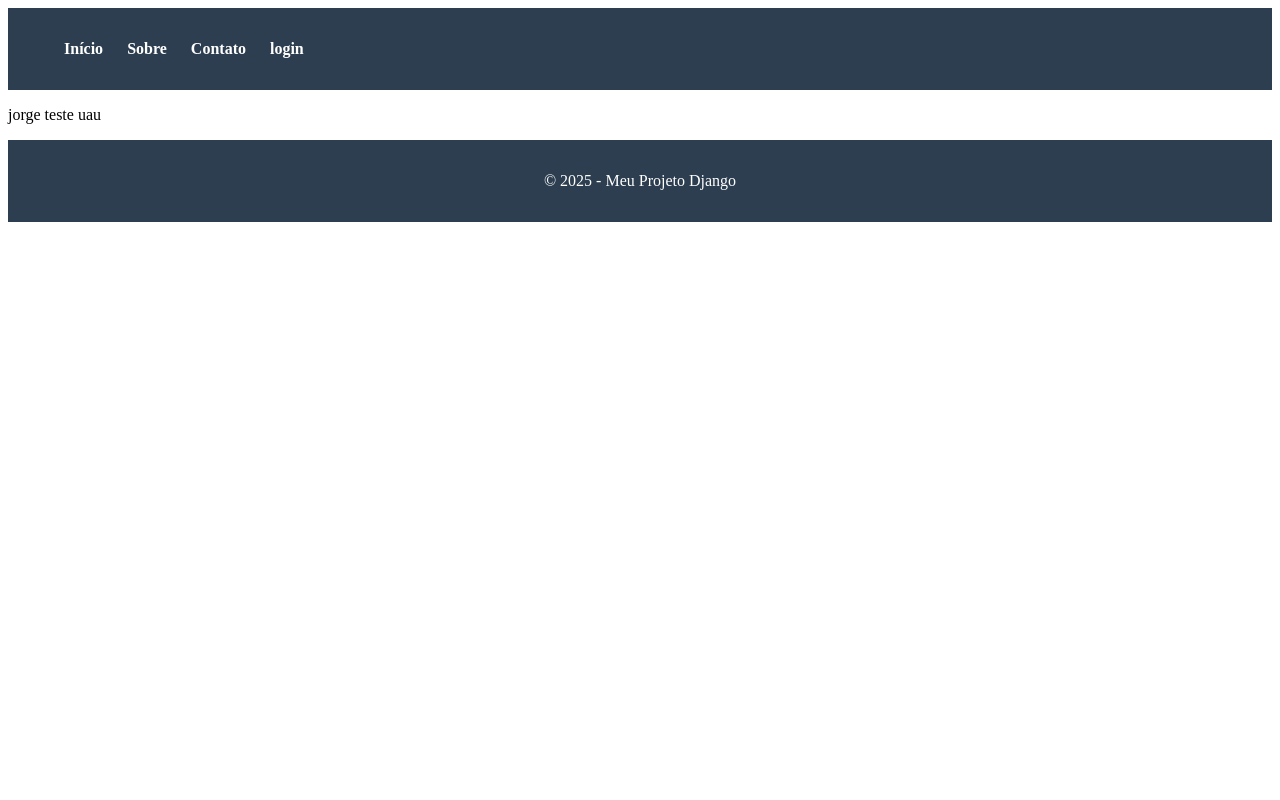
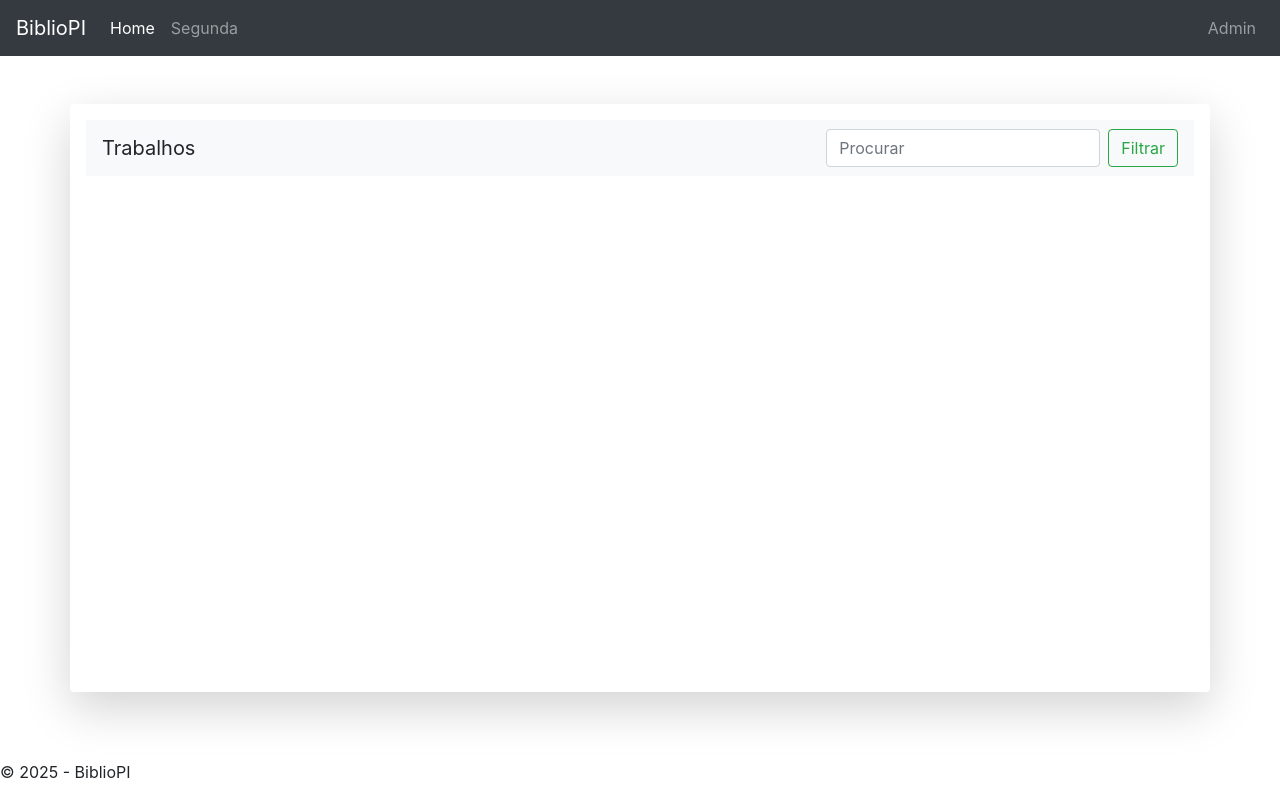
Before and after one commit to Smoothoperatooor/BiblioPI---INFO-G, a Django app: page / in a window 1280 px wide. Run offline with Django 5.2, Linux system fonts and the light colour scheme; data that the repository does not hold is empty.

Commit message:
Add files via upload

```diff
--- a/app/admin.py
+++ b/app/admin.py
@@ -1,7 +1,9 @@
 from django.contrib import admin
 from django.contrib.auth.models import Group
+from .models import *
 
-# Garante que os grupos existem sempre que o admin for carregado
+admin.site.register(Arquivo)
+
 def create_default_groups():
     grupos = ["Aluno", "Professor", "Admin"]
     for nome in grupos:
--- a/app/templates/base.html
+++ b/app/templates/base.html
@@ -7,7 +7,7 @@
     <meta name="viewport" content="width=device-width,initial-scale=1.0">
     <title>Página Inicial</title>
     <!-- Incluindo Bootstrap CSS -->
-    <link rel="stylesheet" href="{% static 'core/css/index.css' %}">
+    <link rel="stylesheet" href="https://cdn.jsdelivr.net/npm/bootstrap@4.3.1/dist/css/bootstrap.min.css" integrity="sha384-ggOyR0iXCbMQv3Xipma34MD+dH/1fQ784/j6cY/iJTQUOhcWr7x9JvoRxT2MZw1T" crossorigin="anonymous">
 </head>
 
 <body>
@@ -19,6 +19,19 @@
     </main>
 
     {% include "partials/footer.html" %}
+
+    <script>
+        const currentLocation = window.location.pathname;
+        const menuItems = document.querySelectorAll('.nav-link');
+
+        menuItems.forEach(link => {
+            if (link.getAttribute('href') === currentLocation) {
+            link.classList.add('active');
+            }
+        });
+    </script>
+
+
 </body>
 
 </html>
--- a/app/templates/index.html
+++ b/app/templates/index.html
@@ -2,6 +2,30 @@
 
 {% block content %}
 
-<p>jorge teste uau</p>
+<div class="mt-5 container shadow-lg p-3 bg-white rounded">
+    <nav class="navbar navbar-light bg-light">
+        <a class="navbar-brand">Trabalhos</a>
+        <form class="form-inline">
+            <input class="form-control mr-sm-2" type="search" placeholder="Procurar" aria-label="Search">
+            <button class="btn btn-outline-success my-2 my-sm-0" type="submit">Filtrar</button>
+        </form>
+    </nav>
+    <div class="overflow-auto" style="height:500px;">
+        <div class="row p-3">
+        {% for arquivos in arquivos %}
+            <div class="col-sm-4 p-3">
+                <div class="card">
+                    <img src="..." class="card-img-top" alt="...">
+                    <div class="card-body">
+                        <h5 class="card-title">{{ arquivos.nome }}</h5>
+                        <p class="card-text">Some quick example text to build on the card title and make up the bulk of the card's content.</p>
+                        <a href="#" class="btn btn-primary">Go somewhere</a>
+                    </div>
+                </div>
+            </div>
+        {% endfor %}
+        </div>
+    </div>
+</div>
 
 {% endblock %}
--- a/app/templates/partials/footer.html
+++ b/app/templates/partials/footer.html
@@ -1,8 +1,8 @@
 {% load static %}
 <head>
-    <link rel="stylesheet" href="{% static 'core/css/index.css' %}">
+    <link rel="stylesheet" href="https://cdn.jsdelivr.net/npm/bootstrap@4.3.1/dist/css/bootstrap.min.css" integrity="sha384-ggOyR0iXCbMQv3Xipma34MD+dH/1fQ784/j6cY/iJTQUOhcWr7x9JvoRxT2MZw1T" crossorigin="anonymous">
 </head>
 
-<footer>
-    <p>&copy; 2025 - Meu Projeto Django</p>
+<footer class="fixed-bottom">
+    <p>&copy; 2025 - BiblioPI</p>
 </footer>
--- a/app/templates/partials/header.html
+++ b/app/templates/partials/header.html
@@ -1,16 +1,30 @@
 {% load static %}
 <head>
-    <link rel="stylesheet" href="{% static 'core/css/index.css' %}">
+    <link rel="stylesheet" href="https://cdn.jsdelivr.net/npm/bootstrap@4.3.1/dist/css/bootstrap.min.css" integrity="sha384-ggOyR0iXCbMQv3Xipma34MD+dH/1fQ784/j6cY/iJTQUOhcWr7x9JvoRxT2MZw1T" crossorigin="anonymous">
 </head>
 
 
 <header>
-    <nav>
-        <ul>
-            <li><a>Início</a></li>
-            <li><a>Sobre</a></li>
-            <li><a>Contato</a></li>
-            <li><a href="app\templates\login.html">login</a></li>
-        </ul>
-    </nav>
+    <nav class="navbar navbar-expand-lg navbar-dark bg-dark">
+        <a class="navbar-brand" href="#">BiblioPI</a>
+        <button class="navbar-toggler" type="button" data-toggle="collapse" data-target="#navbarNavDropdown" aria-controls="navbarNavDropdown" aria-expanded="false" aria-label="Toggle navigation">
+          <span class="navbar-toggler-icon"></span>
+        </button>
+        <div class="collapse navbar-collapse" id="navbarNavDropdown">
+          <ul class="navbar-nav">
+            <li class="nav-item">
+              <a class="nav-link" href="/">Home</a>
+            </li>
+            <li class="nav-item">
+              <a class="nav-link" href="/segunda/">Segunda</a>
+            </li>
+          </ul>
+           <ul class="navbar-nav ml-auto">
+            <li class="nav-item">
+                <a class="nav-link" href="/admin/">Admin</a>
+            </li>
+          </ul>
+          </ul>
+        </div>
+      </nav>
 </header>
--- a/app/views.py
+++ b/app/views.py
@@ -6,6 +6,13 @@ from django.contrib.auth import authenticate, login
 
 class IndexView(View):
     def get(self, request, *args, **kwargs):
-        return render(request, 'index.html')
+        arquivos = Arquivo.objects.all()
+        return render(request, 'index.html' , {'arquivos':arquivos})
     def post(self, request):
         pass
+
+class SegundaView(View):
+    def get(self, request, *args, **kwargs):
+        return render(request, 'segunda.html')
+    def post(self, request):
+        pass
--- a/config/urls.py
+++ b/config/urls.py
@@ -1,10 +1,11 @@
 from django.contrib import admin
 from django.urls import include, path
 from django.views.generic import TemplateView
-
 from app.views import *
 
 urlpatterns = [
     path('admin/', admin.site.urls),
     path('', IndexView.as_view(), name='index'),
+    path('segunda/', SegundaView.as_view(), name='segunda'),
+
 ]
```
Also changed, not shown: app/models.py (+9 -0 lines), app/templates/segunda.html (added, +7 -0 lines), config/settings.py (+13 -6 lines).
